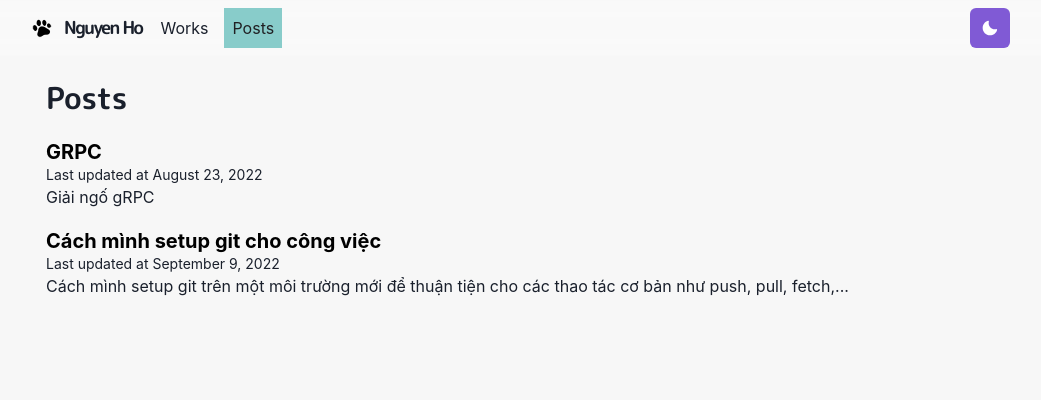
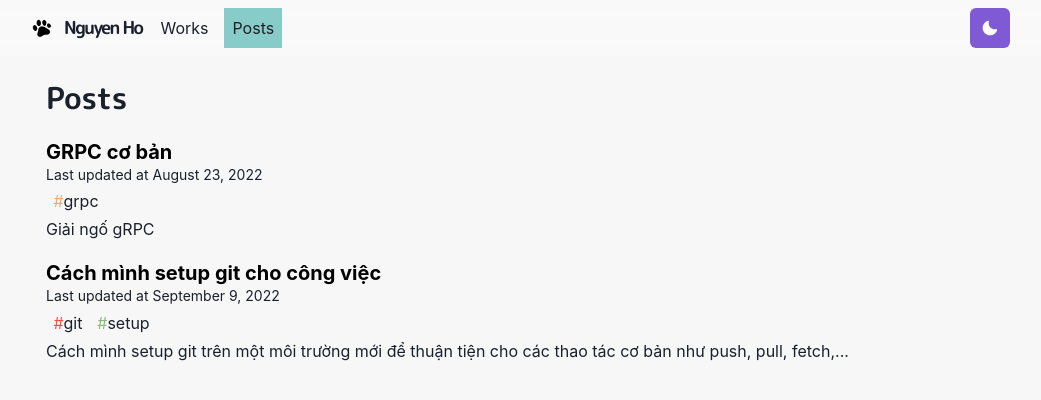
Before and after one commit to nguyen315/portfolio, a Next.js app: page /posts in a window 1280 px wide. Shown: the top 400 px of the page, without its empty margins (114-1155 px from the left). Built offline with nearby package versions, Linux system fonts and the light colour scheme.

Commit message:
[NEW] tag component for post

```diff
--- /dev/null
+++ b/components/tag.tsx
@@ -0,0 +1,38 @@
+import { Box, Text } from '@chakra-ui/react'
+import { getTagColor, Tag } from '@lib/tags'
+import styled from '@emotion/styled'
+
+const TagBox = styled(Box)`
+  border: 1px solid transparent;
+  border-radius: 0.3em;
+  display: inline-block;
+  padding: 0.2em 0.4em;
+  font-size: ${props => props.fontSize};
+
+  &:hover {
+    /* 19 for 10% opacity */
+    background-color: ${props => props.borderColor}19;
+    /* 72 for 45% opacity */
+    border-color: ${props => props.borderColor}72;
+  }
+`
+
+const Tags = ({ name, fontSize }: Tag & { fontSize?: string }) => {
+  const tagColor = getTagColor(name)
+  return (
+    <TagBox
+      borderColor={tagColor}
+      fontSize={fontSize}
+      transition="all 100ms var(--transition-func)"
+    >
+      <Text>
+        <Text as="span" color={tagColor}>
+          #
+        </Text>
+        {name}
+      </Text>
+    </TagBox>
+  )
+}
+
+export default Tags
--- a/content/grpc.md
+++ b/content/grpc.md
@@ -1,8 +1,9 @@
 ---
-title: 'GRPC'
+title: 'GRPC cơ bản'
 date: '13/08/2022'
 updatedDate: '23/08/2022'
 summary: 'Giải ngố gRPC'
+tags: ['grpc']
 ---
 
 # gRPC là gì
--- a/content/setup-git.md
+++ b/content/setup-git.md
@@ -3,6 +3,7 @@ title: 'Cách mình setup git cho công việc'
 date: '09/09/2022'
 updatedDate: '09/09/2022'
 summary: 'Cách mình setup git trên một môi trường mới để thuận tiện cho các thao tác cơ bản như push, pull, fetch,...'
+tags: ['git', 'setup']
 ---
 
 #### Username và email
--- a/lib/posts.ts
+++ b/lib/posts.ts
@@ -3,6 +3,7 @@ import path from 'path'
 import matter from 'gray-matter'
 import { remark } from 'remark'
 import html from 'remark-html'
+import { TagName } from '@lib/tags'
 
 const POST_DIRECTORY = path.join(process.cwd(), 'content')
 export interface Post {
@@ -12,6 +13,7 @@ export interface Post {
   updatedDate?: string
   summary?: string
   contentHtml?: string
+  tags?: TagName[]
 }
 
 export function getSortedPostsData() {
--- /dev/null
+++ b/lib/tags.ts
@@ -0,0 +1,16 @@
+export type TagName = 'grpc' | 'git'
+
+export interface Tag {
+  name: TagName
+  color?: string
+}
+
+export const tagColorMapping = {
+  grpc: '#F7A76C',
+  git: '#FF4A4A',
+  setup: '#90B77D'
+}
+
+export const getTagColor = (tagName: TagName): string => {
+  return tagColorMapping[tagName]
+}
--- a/lib/theme.tsx
+++ b/lib/theme.tsx
@@ -6,7 +6,8 @@ const styles = {
     body: {
       bg: mode('#F7F7F7', '#202023')(props),
       overflow: 'overlay',
-      fallbacks: [{ overflow: 'auto' }]
+      fallbacks: [{ overflow: 'auto' }],
+      '--transition-func': 'cubic-bezier'
     },
     '.mdx-prose': {
       fontSize: 'xl',
--- a/pages/posts/index.tsx
+++ b/pages/posts/index.tsx
@@ -11,6 +11,7 @@ import { getSortedPostsData } from '@lib/posts'
 import NextLink from 'next/link'
 import Date from '@components/date'
 import { Post } from '@lib/posts'
+import Tags from '@components/tag'
 
 export async function getStaticProps() {
   const sortedPosts: Post[] = getSortedPostsData()
@@ -24,7 +25,7 @@ export async function getStaticProps() {
 
 const Posts = ({ posts }: { posts: Post[] }) => {
   const renderPostsList = posts.map(post => {
-    const { updatedDate, id, title, summary } = post
+    const { updatedDate, id, title, summary, tags } = post
     return (
       <ListItem key={id}>
         <NextLink href={`/posts/${id}`} passHref>
@@ -37,6 +38,9 @@ const Posts = ({ posts }: { posts: Post[] }) => {
         <Text fontSize="sm">
           Last updated at <Date dateString={updatedDate} />
         </Text>
+        {tags?.map(tag => {
+          return <Tags name={tag} key={tag} />
+        })}
         <Text>{summary}</Text>
       </ListItem>
     )
```
Also changed, not shown: pages/posts/[id].tsx (+7 -2 lines), .eslintrc.json.
